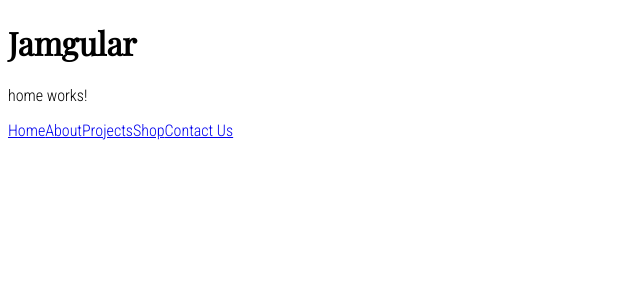
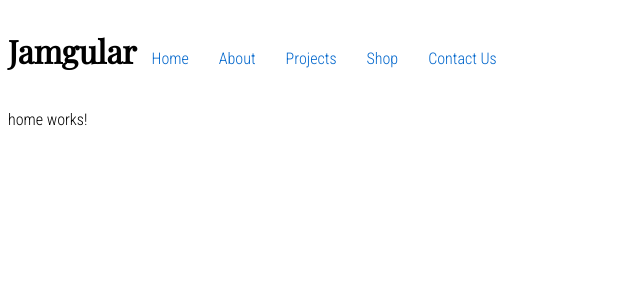
Before and after one commit to tzmanics/hamstack, an Angular app: page / in a window 1280 px wide. Shown: the top 300 px of the page, without its empty margins (0-640 px from the left). Built offline with nearby package versions, Linux system fonts and the light colour scheme.

Commit message:
adds css responsive nav

```diff
--- a/package.json
+++ b/package.json
@@ -12,11 +12,12 @@
   "private": true,
   "dependencies": {
     "@angular/animations": "~9.0.0",
-    "@angular/cdk": "^9.1.1",
+    "@angular/cdk": "^9.1.3",
     "@angular/common": "~9.0.0",
     "@angular/compiler": "~9.0.0",
     "@angular/core": "~9.0.0",
     "@angular/forms": "~9.0.0",
+    "@angular/material": "^9.1.3",
     "@angular/platform-browser": "~9.0.0",
     "@angular/platform-browser-dynamic": "~9.0.0",
     "@angular/router": "~9.0.0",
--- a/src/app/app.component.html
+++ b/src/app/app.component.html
@@ -1,9 +1 @@
-<h1>Jamgular</h1>
-<router-outlet></router-outlet>
-<nav>
-  <a routerLink="/">Home</a>
-  <a routerLink="/about">About</a>
-  <a routerLink="/projects">Projects</a>
-  <a routerLink="/shop">Shop</a>
-  <a routerLink="/contact">Contact Us</a>
-</nav>
+<app-navigation></app-navigation> <router-outlet></router-outlet>
--- /dev/null
+++ b/src/app/navigation/navigation.component.html
@@ -0,0 +1,50 @@
+<header>
+  <a
+    href="#main-menu"
+    id="main-menu-toggle"
+    class="menu-toggle"
+    aria-label="Open main menu"
+  >
+    <span class="sr-only">Open main menu</span>
+    <mat-icon aria-hidden="true">menu</mat-icon>
+  </a>
+
+  <h1 class="logo"><a routerLink="/">Jamgular</a></h1>
+
+  <nav id="main-menu" class="main-menu" aria-label="Main menu">
+    <a
+      href="#main-menu-toggle"
+      id="main-menu-close"
+      class="menu-close"
+      aria-label="Close main menu"
+    >
+      <span class="sr-only">Close main menu</span>
+      <mat-icon aria-hidden="true">clear</mat-icon>
+    </a>
+
+    <ul>
+      <li>
+        <a routerLink="/">Home</a>
+      </li>
+      <li>
+        <a routerLink="/about">About</a>
+      </li>
+      <li>
+        <a routerLink="/projects">Projects</a>
+      </li>
+      <li>
+        <a routerLink="/shop">Shop</a>
+      </li>
+      <li>
+        <a routerLink="/contact">Contact Us</a>
+      </li>
+    </ul>
+  </nav>
+  <a
+    href="main-menu-toggle"
+    class="backdrop"
+    tabindex="-1"
+    aria-hidden="true"
+    hidden
+  ></a>
+</header>
--- /dev/null
+++ b/src/app/navigation/navigation.component.scss
@@ -0,0 +1,175 @@
+// css menu from https://medium.com/@heyoka/responsive-pure-css-off-canvas-hamburger-menu-aebc8d11d793
+
+.sr-only {
+  position: absolute;
+  width: 1px;
+  height: 1px;
+  padding: 0;
+  margin: -1px;
+  overflow: hidden;
+  clip: rect(0, 0, 0, 0);
+  border: 0;
+}
+
+header {
+  align-items: baseline;
+  display: flex;
+}
+
+.menu-toggle {
+  display: inline-block;
+  padding: 0.75em 15px;
+  line-height: 1em;
+  font-size: 1em;
+  color: #333;
+}
+
+.menu-toggle:hover,
+.menu-toggle:focus,
+.logo a:hover,
+.logo a:focus {
+  color: #c00;
+}
+
+// default mobile first styling
+
+.main-menu {
+  position: absolute;
+  display: none;
+  left: -200px;
+  top: 0;
+  height: 100%;
+  overflow-y: scroll;
+  overflow-x: visible;
+  transition: left 0.3s ease, box-shadow 0.3s ease;
+  z-index: 999;
+}
+
+.main-menu ul {
+  list-style: none;
+  margin: 0;
+  padding: 2.5em 0 0;
+  /* Hide shadow w/ -8px while 'closed' */
+  -webkit-box-shadow: -8px 0 8px rgba(0, 0, 0, 0.5);
+  -moz-box-shadow: -8px 0 8px rgba(0, 0, 0, 0.5);
+  box-shadow: -8px 0 8px rgba(0, 0, 0, 0.5);
+  min-height: 100%;
+  width: 200px;
+  background: #1a1a1a;
+}
+
+.main-menu a {
+  display: block;
+  padding: 0.75em 15px;
+  line-height: 1em;
+  font-size: 1em;
+  color: #fff;
+  text-decoration: none;
+  border-bottom: 1px solid #383838;
+}
+
+.main-menu li:first-child a {
+  border-top: 1p solid #383838;
+}
+
+.main-menu a:hover,
+.main-menu a:focus {
+  background: #333;
+  text-decoration: underline;
+}
+
+.main-menu .menu-close {
+  position: absolute;
+  right: 0;
+  top: 0;
+}
+
+.logo a,
+.logo a:visited {
+  color: black;
+  text-decoration: none;
+}
+
+// small devices, allow to toggle
+
+.main-menu:target,
+.main-menu[aria-expanded="true"] {
+  display: block;
+  left: 0;
+  outline: none;
+  -moz-box-shadow: 3px 0 12px rgba(0, 0, 0, 0.25);
+  -webkit-box-shadow: 3px 0 12px rgba(0, 0, 0, 0.25);
+  box-shadow: 3px 0 12px rgba(0, 0, 0, 0.25);
+}
+
+.main-menu:target .menu-close,
+.main-menu[aria-expanded="true"] .menu-close {
+  z-index: 1001;
+}
+
+.main-menu:target ul,
+.main-menu[aria-expanded="true"] ul {
+  position: relative;
+  z-index: 1000;
+}
+
+.main-menu:target + .backdrop,
+.main-menu[aria-expanded="true"] + .backdrop {
+  position: absolute;
+  display: block;
+  left: 0;
+  top: 0;
+  width: 100%;
+  height: 100%;
+  z-index: 998;
+  background: #000;
+  background: rgba(0, 0, 0, 0.85);
+  cursor: default;
+}
+
+@supports (position: fixed) {
+  .main-menu,
+  .main-menu:target + .backdrop,
+  .main-menu[aria-expanded="true"] + .backdrop {
+    position: fixed;
+  }
+}
+
+// Desktop/Larger Screen
+
+@media (min-width: 760px) {
+  .menu-toggle,
+  .main-menu .menu-close {
+    display: none;
+  }
+
+  .main-menu {
+    position: relative;
+    left: auto;
+    top: auto;
+    height: auto;
+    display: block;
+  }
+
+  .main-menu ul {
+    display: flex;
+    padding: 0;
+    -webkit-box-shadow: none;
+    -moz-box-shadow: none;
+    box-shadow: none;
+    height: auto;
+    width: auto;
+    background: none;
+  }
+
+  .main-menu a {
+    color: #06c;
+    border: 0 !important;
+  }
+
+  .main-menu a:hover,
+  .main-menu a:focus {
+    background: none;
+    color: #c00;
+  }
+}
--- /dev/null
+++ b/src/app/navigation/navigation.component.ts
@@ -0,0 +1,15 @@
+import { Component, OnInit } from '@angular/core';
+
+@Component({
+  selector: 'app-navigation',
+  templateUrl: './navigation.component.html',
+  styleUrls: ['./navigation.component.scss']
+})
+export class NavigationComponent implements OnInit {
+
+  constructor() { }
+
+  ngOnInit(): void {
+  }
+
+}
```
Also changed, not shown: src/app/app.module.ts (+11 -10 lines), 2 other files (tests, documents, lock files or other folders).
